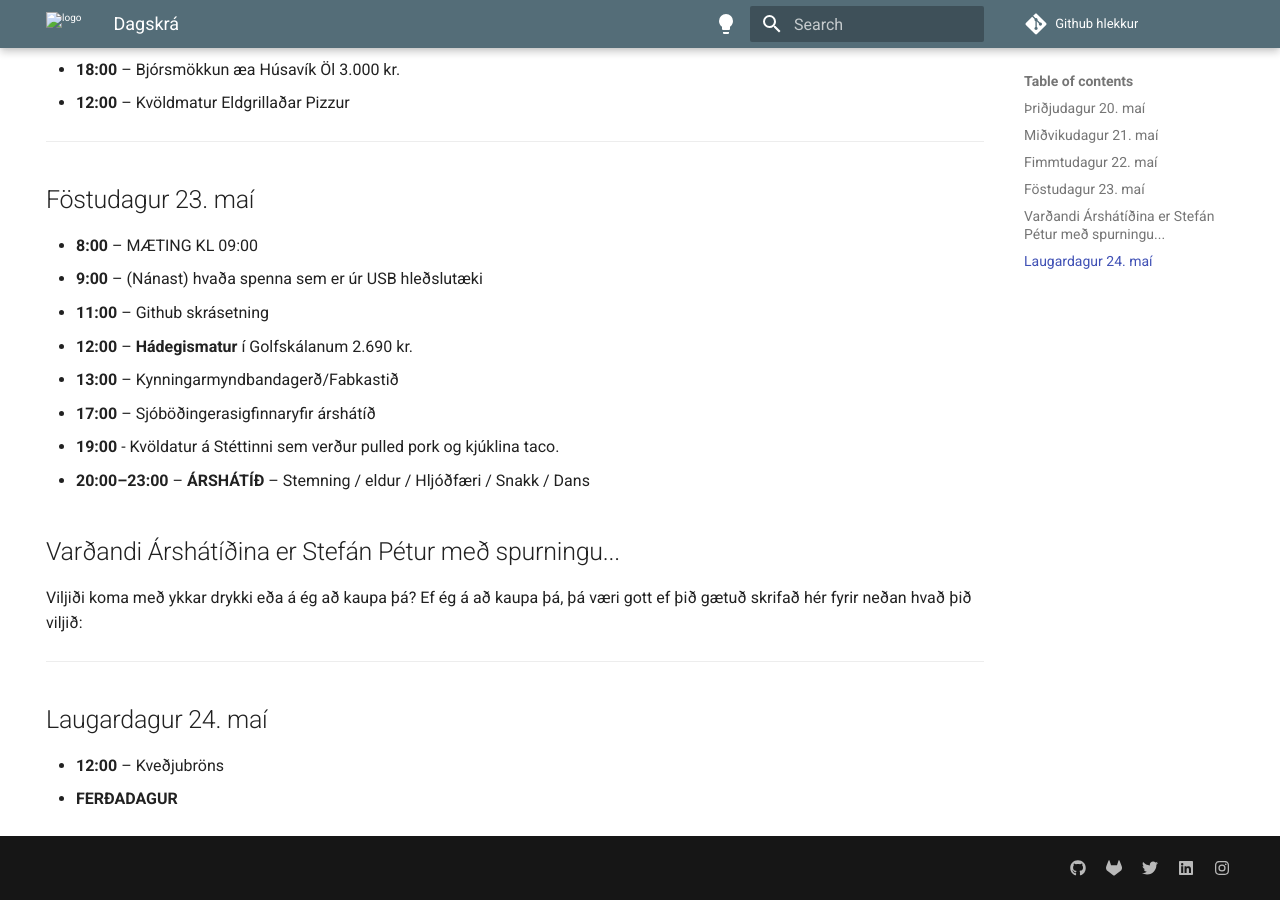
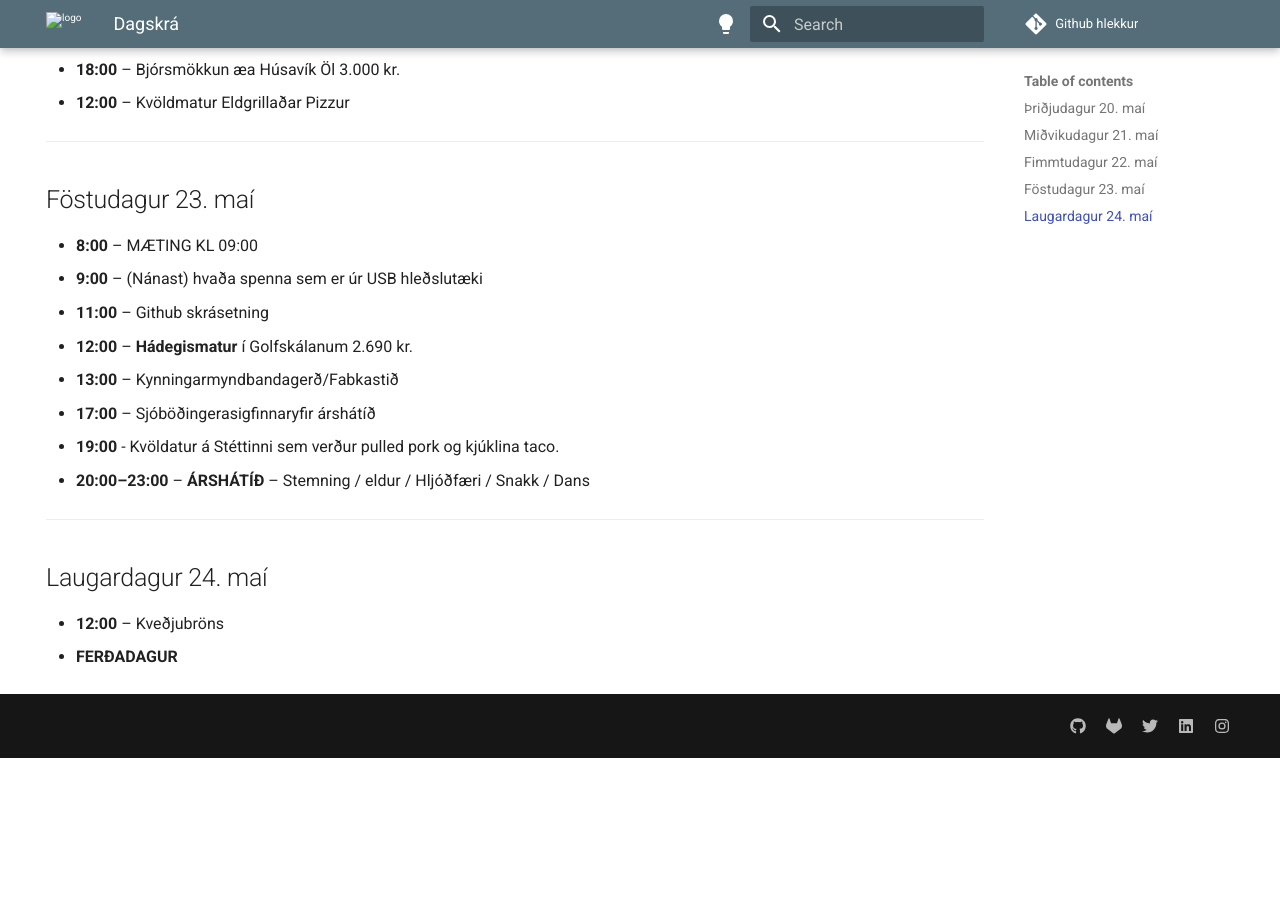
Before and after one commit to Fab-Lab-Island/fli-bootcamp-2025, an MkDocs documentation site: the page built from docs/dagskra.md, in a window 1280 px wide and 900 px high, scrolled down 1812 px. Built offline with MkDocs 1.6.1 and Material for MkDocs 9.7.7, drawn with Linux system fonts in a browser that asks for light colours; comment, search, counter and statistics services are not loaded; after the commit the page ends 2570 px from its top, so only the background shows below that.

Commit message:
Update dagskra.md

```diff
--- a/docs/dagskra.md
+++ b/docs/dagskra.md
@@ -57,10 +57,6 @@ Dagskrá hefst kl 9:00 nema annað sé tekið fram.
 - **19:00** - Kvöldatur á Stéttinni sem verður pulled pork og kjúklina taco.
 - **20:00–23:00** – **ÁRSHÁTÍÐ** – Stemning / eldur / Hljóðfæri / Snakk / Dans
 
-## Varðandi Árshátíðina er Stefán Pétur með spurningu...
-Viljiði koma með ykkar drykki eða á ég að kaupa þá?
-Ef ég á að kaupa þá, þá væri gott ef þið gætuð skrifað hér fyrir neðan hvað þið viljið:
-
 ---
 
 ## Laugardagur 24. maí
```
